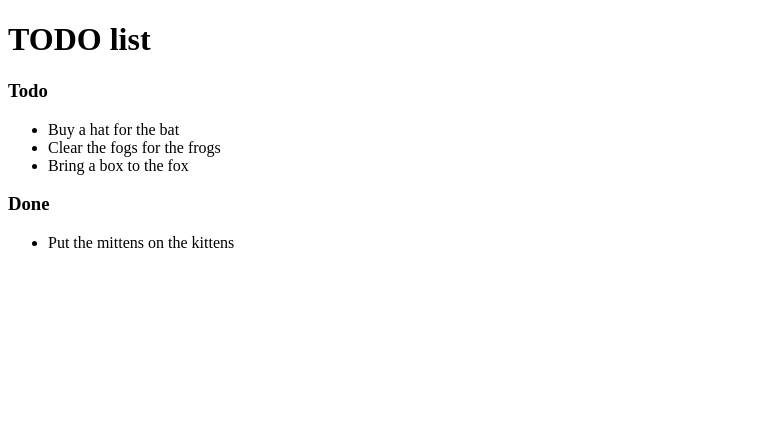
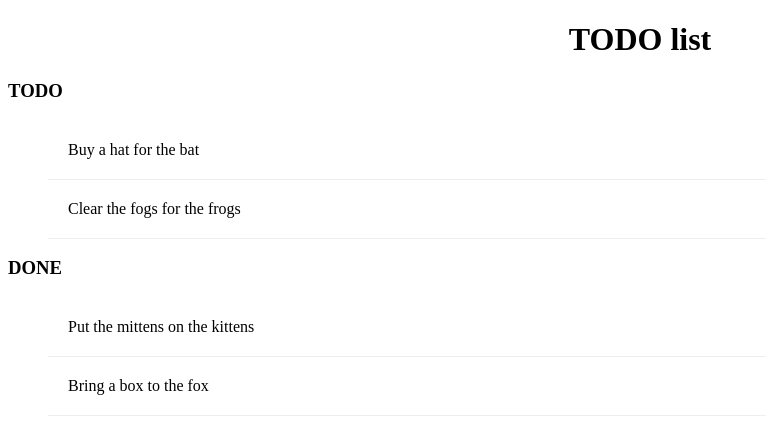
Before and after one commit to zgmarijan/todo-list, a plain HTML site: page index.html in a window 1280 px wide. Shown: the whole page, without its empty margins (0-766 px from the left). Drawn offline with Linux system fonts and the light colour scheme.

Commit message:
Add basic style in index.html
Resolve #3

```diff
--- a/index.html
+++ b/index.html
@@ -4,6 +4,19 @@
     <meta charset="UTF-8">
     <meta name="viewport" content="width=device-width, initial-scale=1.0">
     <title>TODO list</title>
+    <style>
+        h1{
+            text-align: center;
+        }
+        h3{
+            text-transform: uppercase;
+        }
+        li{
+            overflow: hidden;
+            padding: 20px;
+            border-bottom: 1px solid #eee;
+        }
+    </style>
 </head>
 <body>
     <h1>TODO list</h1>
@@ -12,12 +25,12 @@
     <ul>
         <li>Buy a hat for the bat</li>
         <li>Clear the fogs for the frogs</li>
-        <li>Bring a box to the fox</li>
     </ul>
 
     <h3>Done</h3>
     <ul>
         <li>Put the mittens on the kittens</li>
+        <li>Bring a box to the fox</li>
     </ul>
 </body>
 </html>
```
